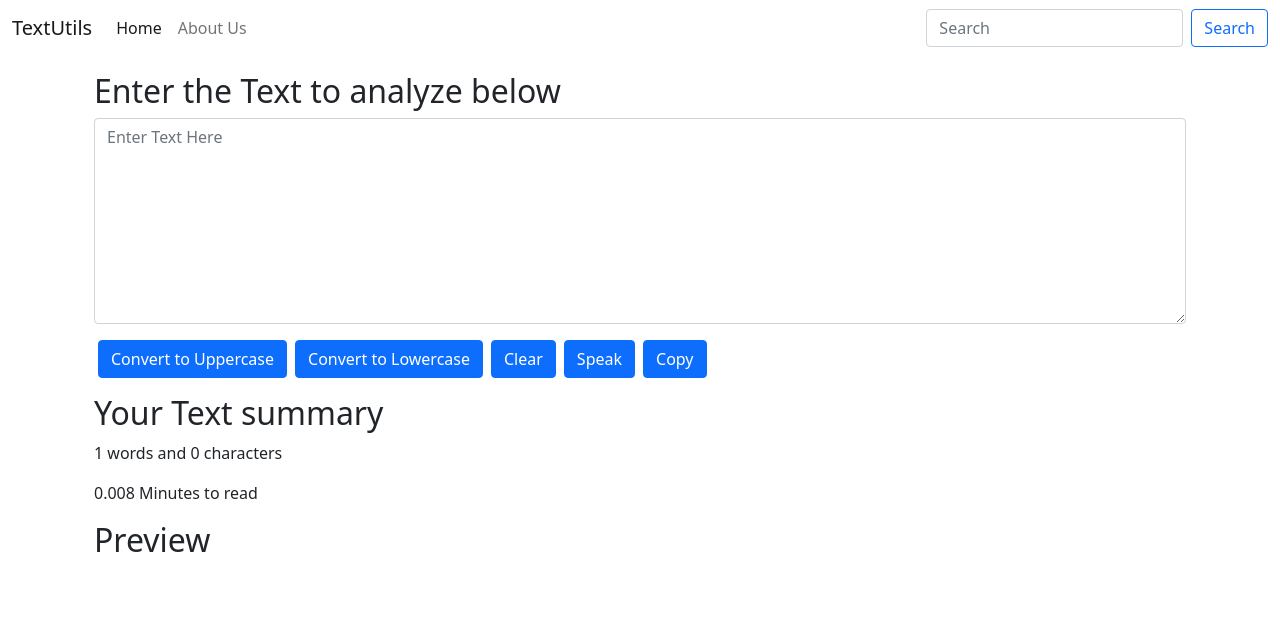
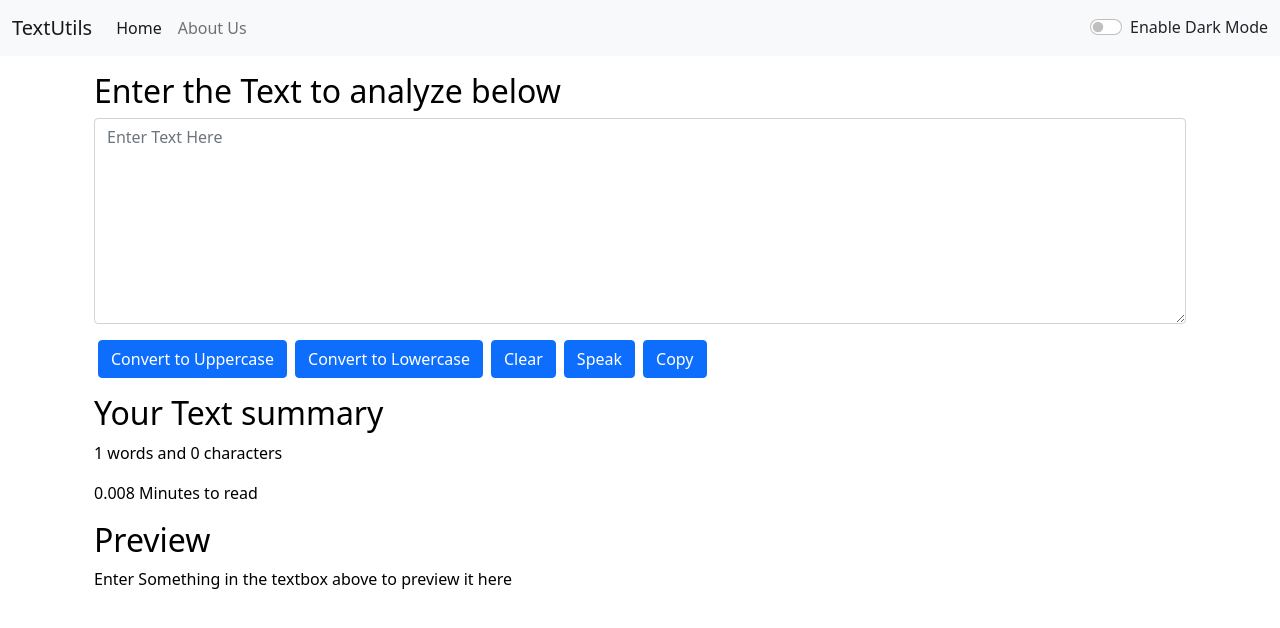
Before and after one commit to kavish-100403/textutils, a React (Create React App) app: page / in a window 1280 px wide. Shown: the top 628 px of the page. Built offline with nearby package versions, Linux system fonts and the light colour scheme.

Commit message:
Changed the background colour of TextArea for dark mode

```diff
--- a/src/App.js
+++ b/src/App.js
@@ -3,14 +3,29 @@
 import Navbar from './components/Navbar';
 import TextForm from './components/TextForm';
 // import About from './components/About';
+import React, { useState} from 'react'
 
 // let name="kavish"
 function App() {
+  const [mode, setMode] = useState('light');  //whether dark mode is enabled or not
+
+  const toggleMode = () => {
+    if (mode === "light") {
+      setMode("dark")
+      document.body.style.backgroundColor = "gray"
+
+    }
+    else {
+      setMode('light')
+      document.body.style.backgroundColor="white"
+    }
+  }
+
   return(
     <>
-      <Navbar title="TextUtils" aboutText="About Us" />
+      <Navbar title="TextUtils"  aboutText="About Us" mode={mode} toggleMode={toggleMode}  />
       <div className="container my-3" >
-        <TextForm heading="Enter the Text to analyze below"/>
+        <TextForm heading="Enter the Text to analyze below" mode={mode}/>
         {/* <About /> */}
       </div>
     </>
--- a/src/components/Navbar.js
+++ b/src/components/Navbar.js
@@ -1,9 +1,9 @@
-import React, { useState} from 'react'
+import React from 'react'
 import PropTypes from 'prop-types'
 
 export default function Navbar(props) {
   return (
-      <nav className="navbar navbar-expand-lg navbar-light">
+    <nav className={`navbar navbar-expand-lg navbar-${props.mode} bg-${props.mode}`}>
   <div className="container-fluid">
     <a className="navbar-brand" href="/">{props.title}</a>
     <button className="navbar-toggler" type="button" data-bs-toggle="collapse" data-bs-target="#navbarSupportedContent" aria-controls="navbarSupportedContent" aria-expanded="false" aria-label="Toggle navigation">
@@ -19,10 +19,15 @@
         </li>
 
       </ul>
-      <form className="d-flex">
+      {/* <form className="d-flex">
         <input className="form-control me-2" type="search" placeholder="Search" aria-label="Search" />
         <button className="btn btn-outline-primary" type="submit">Search</button>
-      </form>
+      </form> */}
+          <div className={`form-check form-switch text-${props.mode === "light" ? "dark" : "light"}`}>
+          {/* if?then:else */}
+        <input className="form-check-input" onClick={props.toggleMode} type="checkbox" role="switch" id="flexSwitchCheckDefault" />
+        <label className="form-check-label" htmlfor="flexSwitchCheckDefault">Enable Dark Mode</label>
+      </div>
     </div>
   </div>
       </nav>
--- a/src/components/TextForm.js
+++ b/src/components/TextForm.js
@@ -51,11 +51,11 @@
 
     return (
         <>
-        <div className='container'>
+            <div className='container' style={{color: props.mode === "dark" ? "white" : "black"}}>
 
             <h2>{props.heading}</h2>
             <div className="mb-3">
-                <textarea className="form-control" placeholder='Enter Text Here' id="myBox" value={text} onChange={ handleOnChange} rows="8"></textarea>
+                    <textarea className="form-control" placeholder='Enter Text Here' id="myBox" value={text} onChange={handleOnChange} style={{ backgroundColor: props.mode === "dark" ? "grey" : "white",color: props.mode === "dark" ? "white" : "black" }} rows="8"></textarea>
             </div>
             <button className="btn btn-primary mx-1" onClick={handleUpClick}>Convert to Uppercase</button>
             <button className="btn btn-primary mx-1" onClick={handleLoClick}>Convert to Lowercase</button>
@@ -63,12 +63,12 @@
             <button className="btn btn-primary mx-1" onClick={handleLSpeak}>Speak</button>
             <button className="btn btn-primary mx-1" onClick={handleCopy}>Copy</button>
             </div>
-            <div className="container my-3">
+            <div className="container my-3" style={{color: props.mode === "dark" ? "white" : "black"}}>
                 <h2>Your Text summary</h2>
                 <p>{text.split(" ").length} words and {text.length} characters</p>
                 <p>{0.008 * text.split(" ").length} Minutes to read</p>
                 <h2>Preview</h2>
-                <p>{text}</p>
+                <p>{text.length>0?text:"Enter Something in the textbox above to preview it here"}</p>
             </div>
         </>
   )
```
